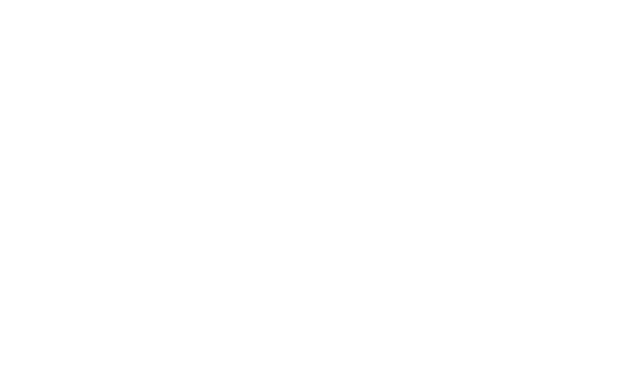
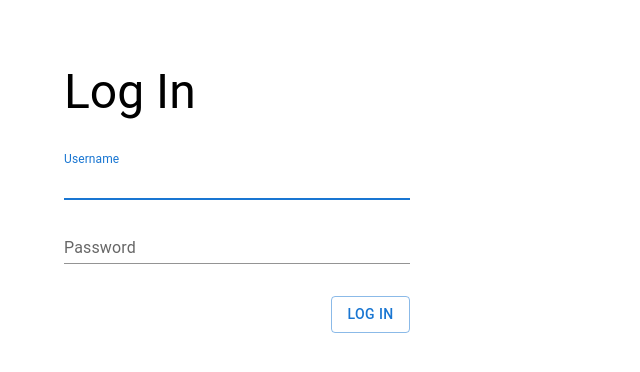
Before and after one commit to CS3219-AY2223S1/cs3219-project-ay2223s1-g49, a React (Create React App) app in the folder frontend/: page /login in a window 1280 px wide. Before the commit this address had no page. Shown: the top 372 px of the page, without its empty margins (0-640 px from the left). Built offline with nearby package versions, Linux system fonts and the light colour scheme.

Commit message:
initial commit for frontend

```diff
--- a/frontend/src/App.js
+++ b/frontend/src/App.js
@@ -1,5 +1,7 @@
 import {BrowserRouter as Router, Routes, Route, Navigate} from "react-router-dom";
 import SignupPage from './components/SignupPage';
+import LoginPage from './components/LoginPage';
+import MainPage from "./components/MainPage";
 import {Box} from "@mui/material";
 
 function App() {
@@ -8,7 +10,8 @@
             <Box display={"flex"} flexDirection={"column"} padding={"4rem"}>
                 <Router>
                     <Routes>
-                        <Route exact path="/" element={<Navigate replace to="/signup" />}></Route>
+                        <Route exact path="/" element={<Navigate replace to="/login" />}></Route>
+                        <Route path="/login" element={<LoginPage/>}/>
                         <Route path="/signup" element={<SignupPage/>}/>
                     </Routes>
                 </Router>
--- /dev/null
+++ b/frontend/src/components/LoginPage.js
@@ -0,0 +1,101 @@
+import {
+    Box,
+    Button,
+    Dialog,
+    DialogActions,
+    DialogContent,
+    DialogContentText,
+    DialogTitle,
+    TextField,
+    Typography
+} from "@mui/material";
+import {useState} from "react";
+import axios from "axios";
+import {URL_USER_LOGIN} from "../configs";
+import {STATUS_CODE_LOGIN_FAILED, STATUS_CODE_LOGIN_SUCCESS, STATUS_CODE_LOGIN_MISSING} from "../constants";
+import {Link} from "react-router-dom";
+
+function LoginPage() {
+    const [username, setUsername] = useState("")
+    const [password, setPassword] = useState("")
+    const [isDialogOpen, setIsDialogOpen] = useState(false)
+    const [dialogTitle, setDialogTitle] = useState("")
+    const [dialogMsg, setDialogMsg] = useState("")
+    const [isLoginSuccess, setIsLoginSuccess] = useState(false)
+
+    const handleLogin = async () => {
+        setIsLoginSuccess(false)
+        console.error(username)
+        console.error(password)
+        if (username==="" || password===""){
+            setErrorDialog('Username or Password is missing!')
+            return
+        }
+        const res = await axios.post(URL_USER_LOGIN, { username, password })
+            .catch((err) => {
+                setErrorDialog('Login failed! Please check your Username and Password!')
+                return
+            })
+        if (res && res.status === STATUS_CODE_LOGIN_SUCCESS) {
+            setSuccessDialog('Logged in!')
+            setIsLoginSuccess(true)
+        }
+    }
+
+    const closeDialog = () => setIsDialogOpen(false)
+
+    const setSuccessDialog = (msg) => {
+        setIsDialogOpen(true)
+        setDialogTitle('Success')
+        setDialogMsg(msg)
+    }
+
+    const setErrorDialog = (msg) => {
+        setIsDialogOpen(true)
+        setDialogTitle('Error')
+        setDialogMsg(msg)
+    }
+
+    return (
+        <Box display={"flex"} flexDirection={"column"} width={"30%"}>
+            <Typography variant={"h3"} marginBottom={"2rem"}>Log In</Typography>
+            <TextField
+                label="Username"
+                variant="standard"
+                value={username}
+                onChange={(e) => setUsername(e.target.value)}
+                sx={{marginBottom: "1rem"}}
+                autoFocus
+            />
+            <TextField
+                label="Password"
+                variant="standard"
+                type="password"
+                value={password}
+                onChange={(e) => setPassword(e.target.value)}
+                sx={{marginBottom: "2rem"}}
+            />
+            <Box display={"flex"} flexDirection={"row"} justifyContent={"flex-end"}>
+                <Button variant={"outlined"} onClick={handleLogin}>Log In</Button>
+            </Box>
+
+            <Dialog
+                open={isDialogOpen}
+                onClose={closeDialog}
+            >
+                <DialogTitle>{dialogTitle}</DialogTitle>
+                <DialogContent>
+                    <DialogContentText>{dialogMsg}</DialogContentText>
+                </DialogContent>
+                <DialogActions>
+                    {isLoginSuccess
+                        ? <Button component={Link} to="/mainpage">Main Page</Button>
+                        : <Button onClick={closeDialog}>Done</Button>
+                    }
+                </DialogActions>
+            </Dialog>
+        </Box>
+    )
+}
+
+export default LoginPage;
--- /dev/null
+++ b/frontend/src/components/MainPage.js
@@ -0,0 +1,19 @@
+import {
+    Box,
+    Button,
+    Typography
+} from "@mui/material";
+import {Link} from "react-router-dom";
+
+function MainPage() {
+    return (
+        <Box display={"flex"} flexDirection={"column"} width={"30%"}>
+            <Typography variant={"h3"} marginBottom={"2rem"}>Loggged In Succesfully!</Typography>
+            <Box display={"flex"} flexDirection={"row"} justifyContent={"flex-end"}>
+                <Button variant={"outlined"} component={Link} to="/login">Log Out</Button>
+            </Box>
+        </Box>
+    )
+}
+
+export default MainPage;
--- a/frontend/src/configs.js
+++ b/frontend/src/configs.js
@@ -1,5 +1,8 @@
-const URI_USER_SVC = process.env.URI_USER_SVC || 'http://localhost:8000'
+const URI_HOSTNAME = process.env.URI_USER_SVC || 'http://localhost:8000'
 
 const PREFIX_USER_SVC = '/api/user'
 
-export const URL_USER_SVC = URI_USER_SVC + PREFIX_USER_SVC
+const PREFIX_USER_LOGIN = '/api/user/login'
+
+export const URL_USER_SVC = URI_HOSTNAME + PREFIX_USER_SVC
+export const URL_USER_LOGIN = URI_HOSTNAME + PREFIX_USER_LOGIN
--- a/frontend/src/constants.js
+++ b/frontend/src/constants.js
@@ -1,2 +1,6 @@
 export const STATUS_CODE_CREATED = 201
 export const STATUS_CODE_CONFLICT = 409
+
+export const STATUS_CODE_LOGIN_SUCCESS = 200
+export const STATUS_CODE_LOGIN_FAILED = 403
+export const STATUS_CODE_LOGIN_MISSING = 400
```
